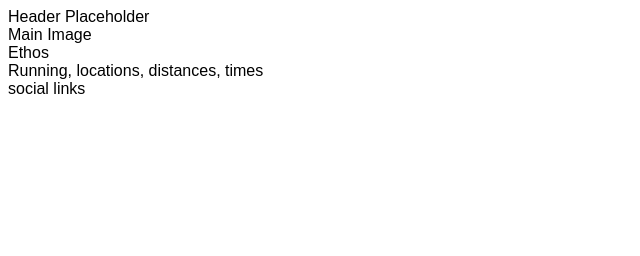
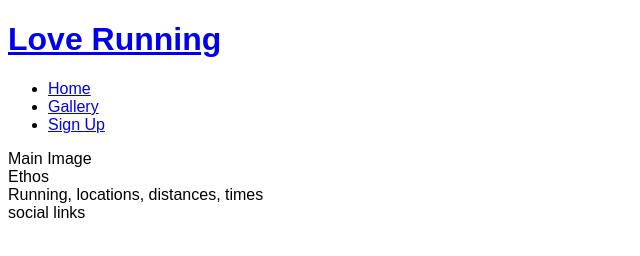
Before and after one commit to frapplecat/loverunning, a plain HTML site: page index.html in a window 1280 px wide. Shown: the whole page, without its empty margins (0-640 px from the left). Drawn offline with Linux system fonts and the light colour scheme.

Commit message:
add basic header structure

```diff
--- a/index.html
+++ b/index.html
@@ -1,5 +1,6 @@
 <!DOCTYPE html>
 <html lang="en">
+
 <head>
     <meta charset="UTF-8">
     <meta http-equiv="X-UA-Compatible" content="IE=edge">
@@ -10,8 +11,20 @@
     <link rel="stylesheet" href="assets/css/style.css">
     <title>Love Running</title>
 </head>
+
 <body>
-    <header>Header Placeholder</header>
+    <header>
+        <a href="index.html">
+            <h1>Love Running</h1>
+        </a>
+        <nav>
+            <ul>
+                <li><a href="index.html">Home</a></li>
+                <li><a href="#">Gallery</a></li>
+                <li><a href="#">Sign Up</a></li>
+            </ul>
+        </nav>
+    </header>
     <section>
         Main Image
     </section>
@@ -26,4 +39,5 @@
     </footer>
 
 </body>
+
 </html>
```
